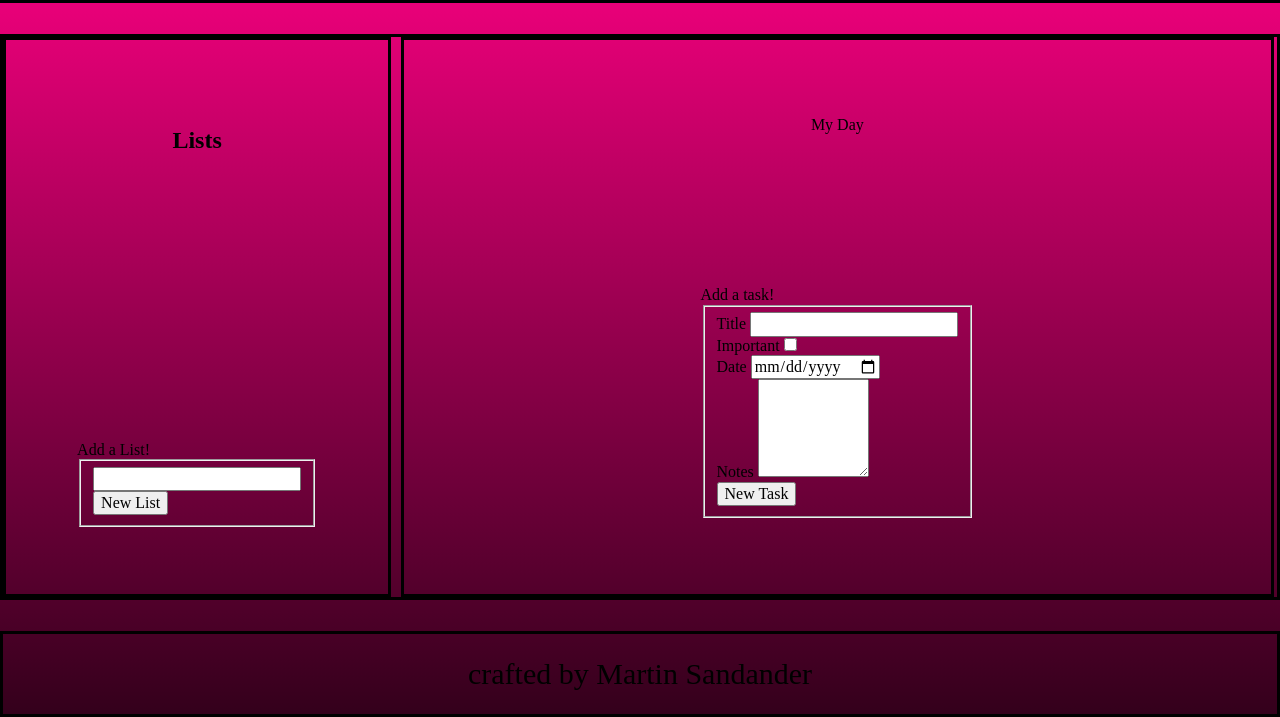
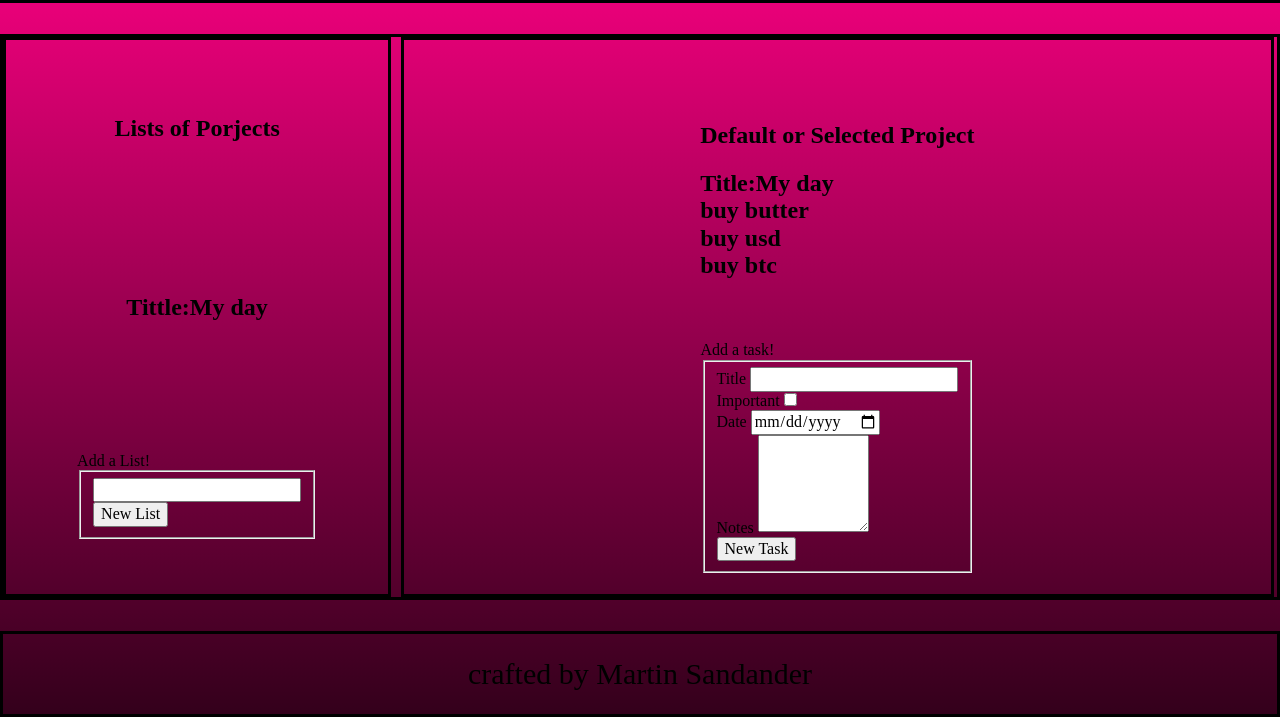
Before and after one commit to martinfs1/project-todo-list, a website built with webpack: page dist/index.html in a window 1280 px wide. Shown: the part 83-800 px from the top of the page. Built offline with nearby package versions, Linux system fonts and the light colour scheme.

```diff
--- a/src/index.js
+++ b/src/index.js
@@ -1,5 +1,8 @@
 import './styles.css';
 import 'normalize.css';
-import listsSection from './view/Lists';
+import { listsSection } from './view/listsSection';
+import { Main, formTask } from './view/main';
 
 listsSection();
+Main();
+formTask();
--- a/src/model/createListsAndTasks.js
+++ b/src/model/createListsAndTasks.js
@@ -1,4 +1,4 @@
-const CreateTasks = (title, priority, date, edit = false, done = false, note = 'empty') => {
+const CreateTask = (title, priority, date, edit = false, done = false, note = 'empty') => {
   const info = () => {
     console.log(`
       Task:${title}
@@ -14,15 +14,26 @@
   };
 };
 
-const CreateLists = (title) => {
+const CreateList = (title, ...task) => {
   const id = crypto.randomUUID();
   const info = () => {
     console.log(`List: ${title}`);
   };
-  return { title, info, id };
+  return {
+    title, info, id, task,
+  };
 };
+const task1 = CreateTask('buy butter', true, 'hoy');
+const task2 = CreateTask('buy usd', true, 'hoy');
+const task3 = CreateTask('buy btc', true, 'hoy');
+
+// I need to connect form for create new task on list defaul or other project!
+
+const defaultProject = CreateList('My day', task1, task2, task3);
+console.log(defaultProject);
 
 export {
-  CreateTasks,
-  CreateLists,
+  defaultProject,
+  CreateTask,
+  CreateList,
 };
--- a/src/view/Lists.js
+++ b/src/view/listsSection.js
@@ -1,11 +1,10 @@
-import { CreateLists } from '../model/createListsAndTasks';
+import { CreateList, defaultProject } from '../model/createListsAndTasks';
 
 const titleDom = document.getElementById('titleList');
 const listsDiv = document.querySelector('.container-lists');
-const listsToshow = [];
+const listsToshow = [defaultProject];
 let cardList;
 let btnListToRemove;
-
 const resetInput = () => {
   titleDom.value = ' ';
 };
@@ -13,7 +12,7 @@
 const addListToLists = () => {
   const title = titleDom.value;
   if (title) {
-    const list = CreateLists(title);
+    const list = CreateList(title);
     listsToshow.push(list);
   }
 };
@@ -21,11 +20,11 @@
 const displayLists = (array) => {
   array.forEach((element) => {
     cardList = `
-      <div class="list" data-id=${element.id}>
-      <h2>Title:${element.title}</h2>
-      <button class="remove-btn" type="button" data-id=${element.id}>Remove</button>
-      </div>
-      `;
+    <div class="list" data-id=${element.id}>
+    <h2>Tittle:${element.title}</h2>
+    <button class="remove-btn" type="button" data-id=${element.id}>Remove</button>
+    </div>
+    `;
   });
   listsDiv.innerHTML += cardList;
 };
@@ -37,7 +36,16 @@
   });
 };
 
+const defaultProjectCard = () => {
+  const btnMyday = document.querySelector('.remove-btn');
+  if (listsToshow[0].title === 'My day') {
+    btnMyday.remove();
+  }
+};
+
 const listsSection = () => {
+  displayLists(listsToshow);
+  defaultProjectCard();
   listsDiv.parentElement.addEventListener('click', (e) => {
     e.preventDefault();
     if (e.target.matches('.newListBtn')) {
@@ -50,4 +58,7 @@
     }
   });
 };
-export default listsSection;
+
+export {
+  listsSection, defaultProjectCard, listsToshow,
+};
--- a/src/view/main.js
+++ b/src/view/main.js
@@ -1,10 +1,37 @@
+import { listsToshow } from './listsSection';
+
+const defaultSelectedListDiv = document.getElementById('default-selectedList');
+let cardList;
+
 const formTask = () => {
   console.log('from formtask');
 };
+
 const Main = () => {
-  console.log('from Main');
+  console.log(defaultSelectedListDiv);
+
+  const displayList = (array) => {
+    cardList = `
+      <div class="list" data-id=${array.id}>
+      <h2 id='h2Main'>Title:${array.title}</h2>
+      </div>
+      `;
+    defaultSelectedListDiv.innerHTML += cardList;
+    array.task.forEach((element) => {
+      const divToShowTasks = document.getElementById('h2Main');
+      const taskToShow = `
+      <div class="task" data-id=${element.id}>${element.title}
+      </div>
+      `;
+      divToShowTasks.innerHTML += taskToShow;
+      console.log(element);
+    });
+  };
+
+  displayList(listsToshow[0]);
 };
+// I need to solve how to iterate to show tasks
 
-export default {
+export {
   Main, formTask,
 };
--- a/src/view/sectionMain.js
+++ /dev/null
@@ -1,5 +0,0 @@
-const SectionMain = () => {
-  console.log('Section and Main');
-};
-
-export default SectionMain;
```
Also changed, not shown: .eslintrc.json, dist/index.html, dist/main.js.
